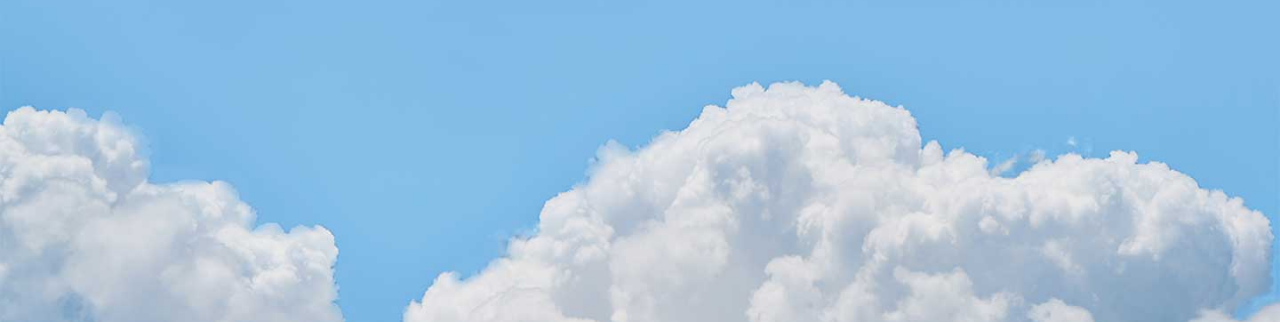
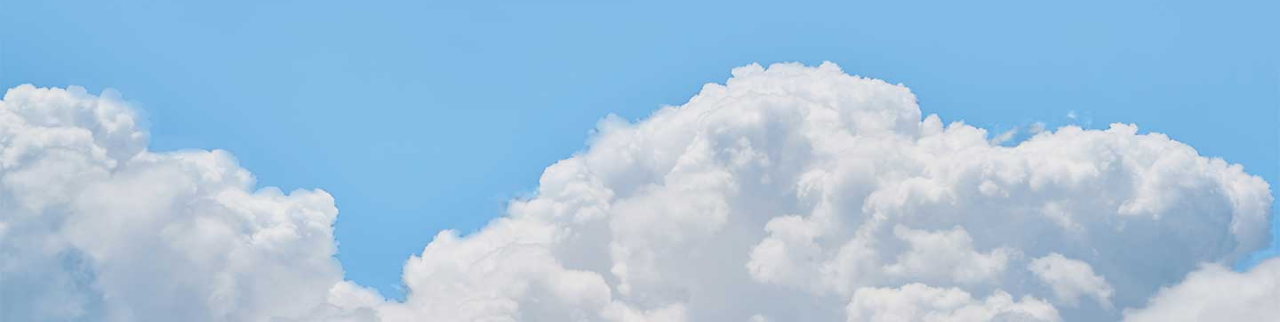
Before and after one commit to hyojung1126/portfolio, a plain HTML site: page pages/main.html in a window 1280 px wide. Shown: the part 478-800 px from the top of the page. Drawn offline with Linux system fonts and the light colour scheme.

Commit message:
portfolio

```diff
--- a/css/common.css
+++ b/css/common.css
@@ -7,7 +7,7 @@
     position: absolute;
     top: 0; left: 0;
     width: 100%; height: 100%;
-    object-fit: cover;
+    object-fit: cover top;
 }
 
 /* header */
```
Also changed, not shown: pages/profile.html (+1 -1 lines).
